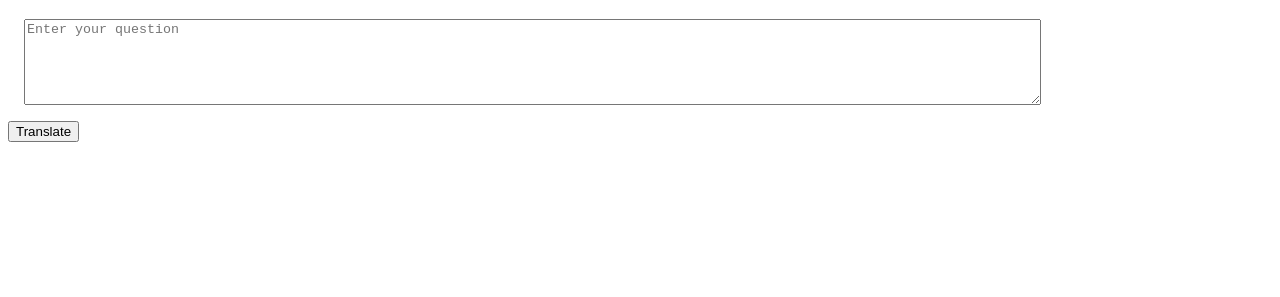
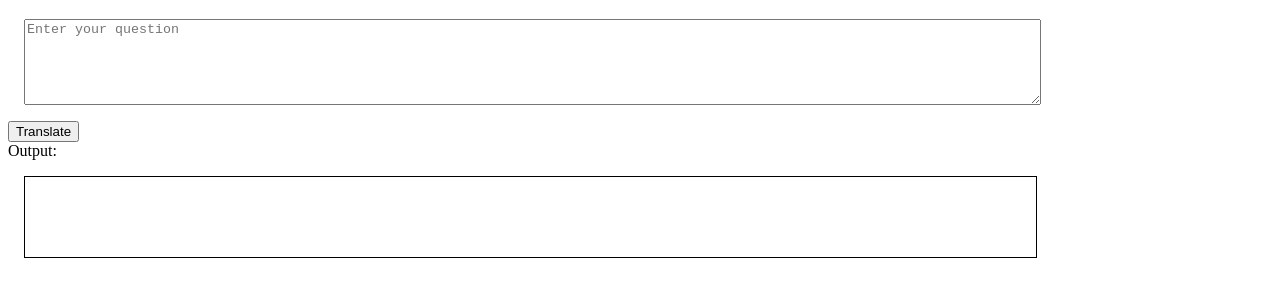
Before and after one commit to ajaykmrgarg/BananaTalk, a plain HTML site: page index.html in a window 1280 px wide. Shown: the part 61-358 px from the top of the page. Drawn offline with Linux system fonts and the light colour scheme.

Commit message:
Show output

```diff
--- a/banana.js
+++ b/banana.js
@@ -6,11 +6,12 @@ alert ("user= " + username)
 
 var btnTranslate = document.querySelector("#btn-translate")
 var txtInput = document.querySelector("#txt-input")
-
+var txtOutput=document.querySelector("#txt-output")
 
 function clickHandler(){
-    console.log("i stand clicked")
-    console.log("input", txtInput.value)
+    /*console.log("i stand clicked")*/
+    //console.log("input", txtInput.value)
+    txtOutput.innerText= "aaaa"
 }
 
 btnTranslate.addEventListener("click", clickHandler)
--- a/index.html
+++ b/index.html
@@ -14,6 +14,13 @@
             display: block;
             margin: 1rem;
         }
+        #txt-output{
+            border: 1px solid black;
+            width: 80%;
+            height: 10vh;
+            display: block;
+            margin: 1rem;
+        }
     </style>
 </head>
 <body>
@@ -22,6 +29,8 @@
 
     <button id="btn-translate">Translate</button>
 
+    <div>Output:</div>
+    <div id="txt-output"></div>
     <script src="banana.js" type="text/javascript"></script>
 </body>
 </html>
```
